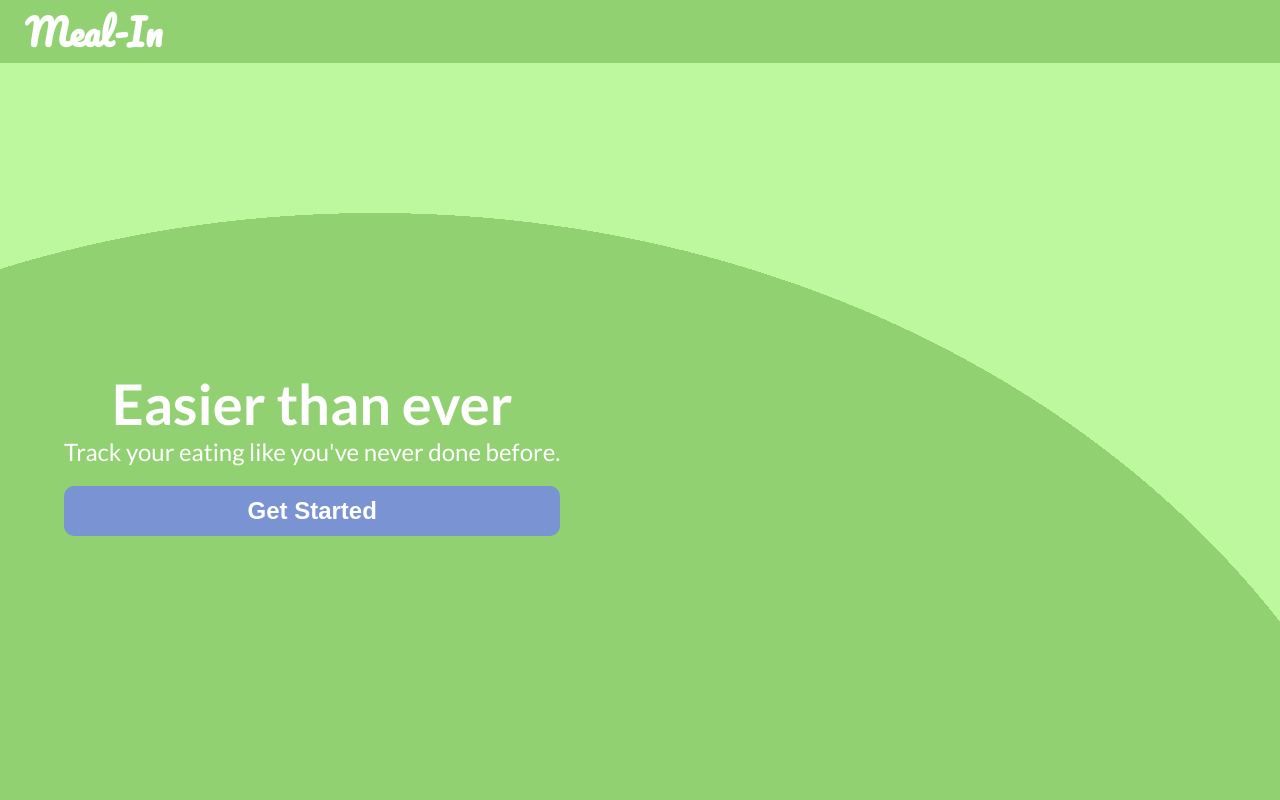
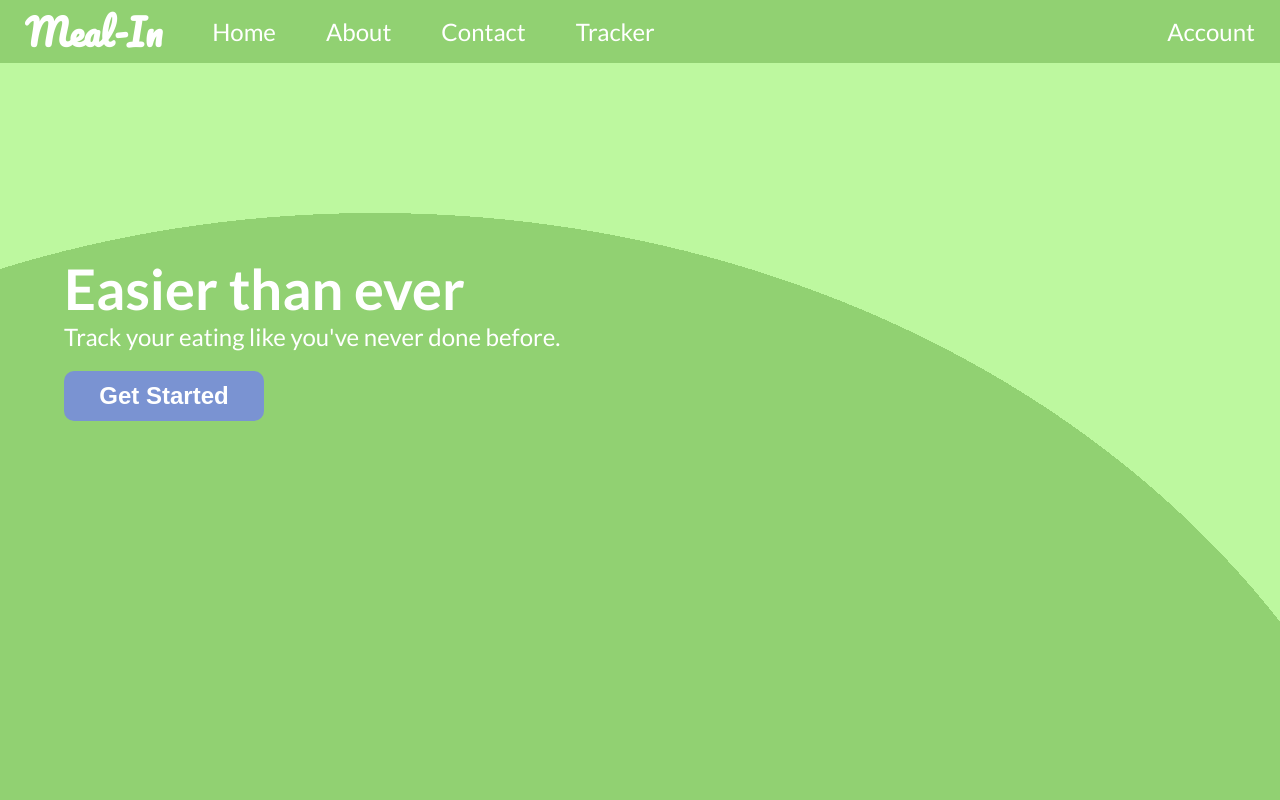
Before and after one commit to CodeAlanSanchez/meal-tracker, a React (Create React App) app in the folder client/: page / in a window 1280 px wide. Shown: the top 800 px of the page. Built offline with nearby package versions, Linux system fonts and the light colour scheme.

Commit message:
Refactor higher resolution styles

```diff
--- a/client/src/components/Tracker/Bars/Bars.tsx
+++ b/client/src/components/Tracker/Bars/Bars.tsx
@@ -8,23 +8,23 @@ const Bars = () => (
     <div className="flex-container">
       <div className="bar flex-container">
         <CircularProgressbar value={5} maxValue={15} text="33%" strokeWidth={15} styles={buildStyles({ strokeLinecap: 'butt' })} />
-        <h3>Calories</h3>
+        <p>Calories</p>
       </div>
       <div className="bar flex-container">
         <CircularProgressbar value={5} maxValue={15} text="33%" strokeWidth={15} styles={buildStyles({ strokeLinecap: 'butt' })} />
-        <h3>Protein</h3>
+        <p>Protein</p>
       </div>
       <div className="bar flex-container">
         <CircularProgressbar value={5} maxValue={15} text="33%" strokeWidth={15} styles={buildStyles({ strokeLinecap: 'butt' })} />
-        <h3>Carbohydrates</h3>
+        <p>Carbohydrates</p>
       </div>
       <div className="bar flex-container">
         <CircularProgressbar value={5} maxValue={15} text="33%" strokeWidth={15} styles={buildStyles({ strokeLinecap: 'butt' })} />
-        <h3>Fats</h3>
+        <p>Fats</p>
       </div>
       <div className="bar flex-container">
         <CircularProgressbar value={5} maxValue={15} text="33%" strokeWidth={15} styles={buildStyles({ strokeLinecap: 'butt' })} />
-        <h3>Fiber</h3>
+        <p>Fiber</p>
       </div>
     </div>
   </section>
--- a/client/src/styles.css
+++ b/client/src/styles.css
@@ -183,6 +183,21 @@ nav ul {
   #bdf89f;
 }
 
+.hero h1 {
+  font-size: 8.4rem;
+}
+
+.hero p {
+  font-size: 6.4rem;
+}
+
+.hero button {
+  font-size: 3.6rem;
+  width: 300px;
+  height: 80px;
+  padding: 0;
+}
+
 .hero .flex-container {
   flex-flow: row wrap;
   align-items: center;
@@ -191,7 +206,8 @@ nav ul {
 }
 
 .hero .heading {
-  margin: auto auto auto 5%;
+  margin: 15% auto auto 5%;
+  width: 50%;
 }
 
 /* About */
@@ -240,7 +256,7 @@ nav ul {
 }
 
 .contact .flex-container {
-  flex-flow: column wrap;
+  flex-flow: column nowrap;
   justify-content: center;
   align-items: center;
   height: 100%;
@@ -363,6 +379,11 @@ form.grid-container > input, form.grid-container textarea {
   color: #444;
 }
 
+.meal input {
+  background: #fff;
+  border: 1px solid #333;
+}
+
 /* Account */
 
 .account {
@@ -449,16 +470,24 @@ footer h2 {
     font-size: 2rem;
   }
 
-  .heading {
-    text-align: center;
+  .meal-in {
+    display: inline-block;
   }
 
-  .nav-item {
-    display: none;
+
+  .hero h1 {
+    font-size: 5.6rem;
   }
 
-  .meal-in {
-    display: inline-block;
+  .hero p {
+    font-size: 2.4rem;
+  }
+
+  .hero button {
+    font-size: 2.4rem;
+    width: 200px;
+    height: 50px;
+    padding: 0;
   }
 
   .hero img {
@@ -507,26 +536,39 @@ footer h2 {
     grid-template-rows: 126px minmax(100vh, max-content) 500px;
   }
 
-  html {
-    font-size: 135%;
+  h1 {
+    font-size: 8.6rem;
   }
 
-  input {
+  h2 {
+    font-size: 6.4rem;
+  }
+
+  h3 {
+    font-size: 5.4rem;
+  }
+
+  p, a {
+    font-size: 4.8rem;
+  }
+
+  button, input {
     height: 80px;
+    font-size: 3.6rem;
+  }
+
+  textarea {
+    font-size: 3.6rem;
+  }
+
+  .CircularProgressbar {
+    width: 300px
   }
 
   /* Navbar */
 
   .nav-item {
     margin: 0 50px;
-  }
-
-  .nav-item a {
-    /* font-size: 5.4rem; */
-  }
-
-  .meal-in a {
-    /* font-size: 7.2rem; */
   }
 
   /* Hero */
@@ -544,35 +586,8 @@ footer h2 {
     width: 15%;
   }
 
-  .hero h1 {
-    /* font-size: 14.4rem; */
-  }
-
-  .hero p {
-    /* font-size: 8.6rem; */
-  }
-
-  /* About */
-
-  .about-item h1 {
-    /* font-size: 7.2rem; */
-  }
-
-  .about-item p {
-    /* font-size: 4.8rem; */
-  }
-
-  /* Contact */
-
   .contact {
     height: 70vh;
   }
 
-  .contact h1 {
-    /* font-size: 14.4rem; */
-  }
-
-  form input, form textarea {
-    /* font-size: 5.4rem; */
-  }
 }
```
